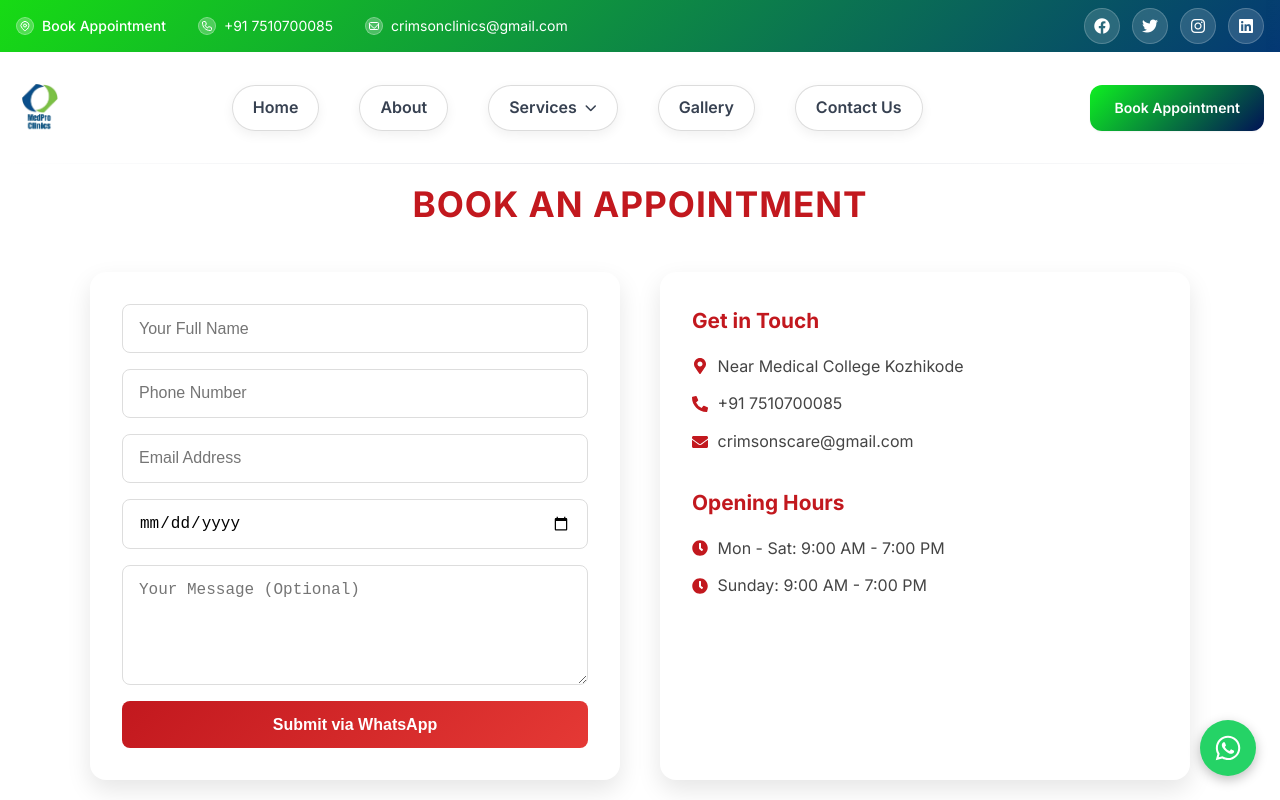
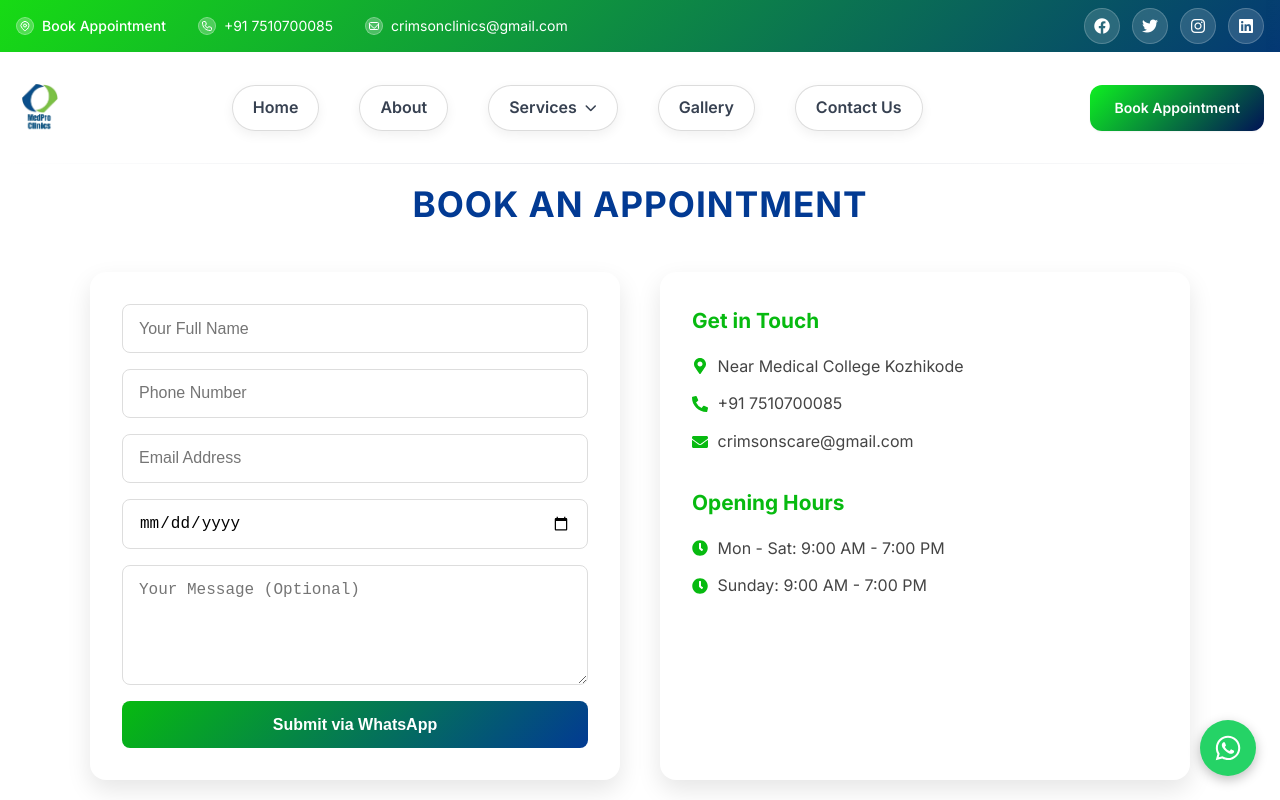
Before and after one commit to imcbsglobal/Crimsoncare_clinic, a React (Vite) app: page /book-appointment in a window 1280 px wide. Shown: the top 800 px of the page. Built offline with nearby package versions, Linux system fonts and the light colour scheme.

Commit message:
updation

```diff
--- a/src/pages/BookAppointment.scss
+++ b/src/pages/BookAppointment.scss
@@ -18,7 +18,7 @@
 .page-title {
   font-size: 2.2rem;
   font-weight: 700;
-  color: #c2181e;           //  ➜  RED
+  color: #023a93;           //  ➜  BLUE
   margin-bottom: 2.5rem;
   text-transform: uppercase;
   letter-spacing: 1px;
@@ -57,8 +57,8 @@
     transition: all 0.3s ease;
 
     &:focus {
-      border-color: #c2181e;                 //  ➜  RED
-      box-shadow: 0 0 6px rgba(194, 24, 30, 0.4);
+      border-color: #023a93;                 //  ➜  BLUE
+      box-shadow: 0 0 6px rgba(2, 58, 147, 0.4);
     }
   }
 
@@ -69,7 +69,7 @@
 }
 
 .submit-btn {
-  background: linear-gradient(135deg, #c2181e, #e53935); //  ➜  RED
+  background: linear-gradient(135deg, #07ba10 0%, #023a93 100%); //  ➜  GREEN TO BLUE
   color: #fff;
   font-weight: 600;
   border: none;
@@ -81,7 +81,7 @@
 
   &:hover {
     transform: translateY(-2px);
-    box-shadow: 0 8px 15px rgba(194, 24, 30, 0.3);
+    box-shadow: 0 8px 15px rgba(7, 186, 16, 0.3);
   }
 }
 
@@ -96,7 +96,7 @@
     font-size: 1.3rem;
     font-weight: 700;
     margin-bottom: 1rem;
-    color: #c2181e;           //  ➜  RED
+    color: #07ba10;           //  ➜  GREEN
   }
 }
 
@@ -117,7 +117,7 @@
     color: #444;
 
     svg {
-      color: #c2181e;         //  ➜  RED
+      color: #07ba10;         //  ➜  GREEN
     }
   }
 }
--- a/src/pages/ServicePage.scss
+++ b/src/pages/ServicePage.scss
@@ -88,7 +88,7 @@
 
         .btn-primary {
           margin-top: 1rem;
-          background: linear-gradient(90deg, #0ea5e9, #0284c7); /* 🔵 blue gradient */
+          background: linear-gradient(90deg, #006899, #1c0077); /* 🔵 blue gradient */
           color: white;
           padding: 0.75rem 1.5rem;
           border: none;
```
